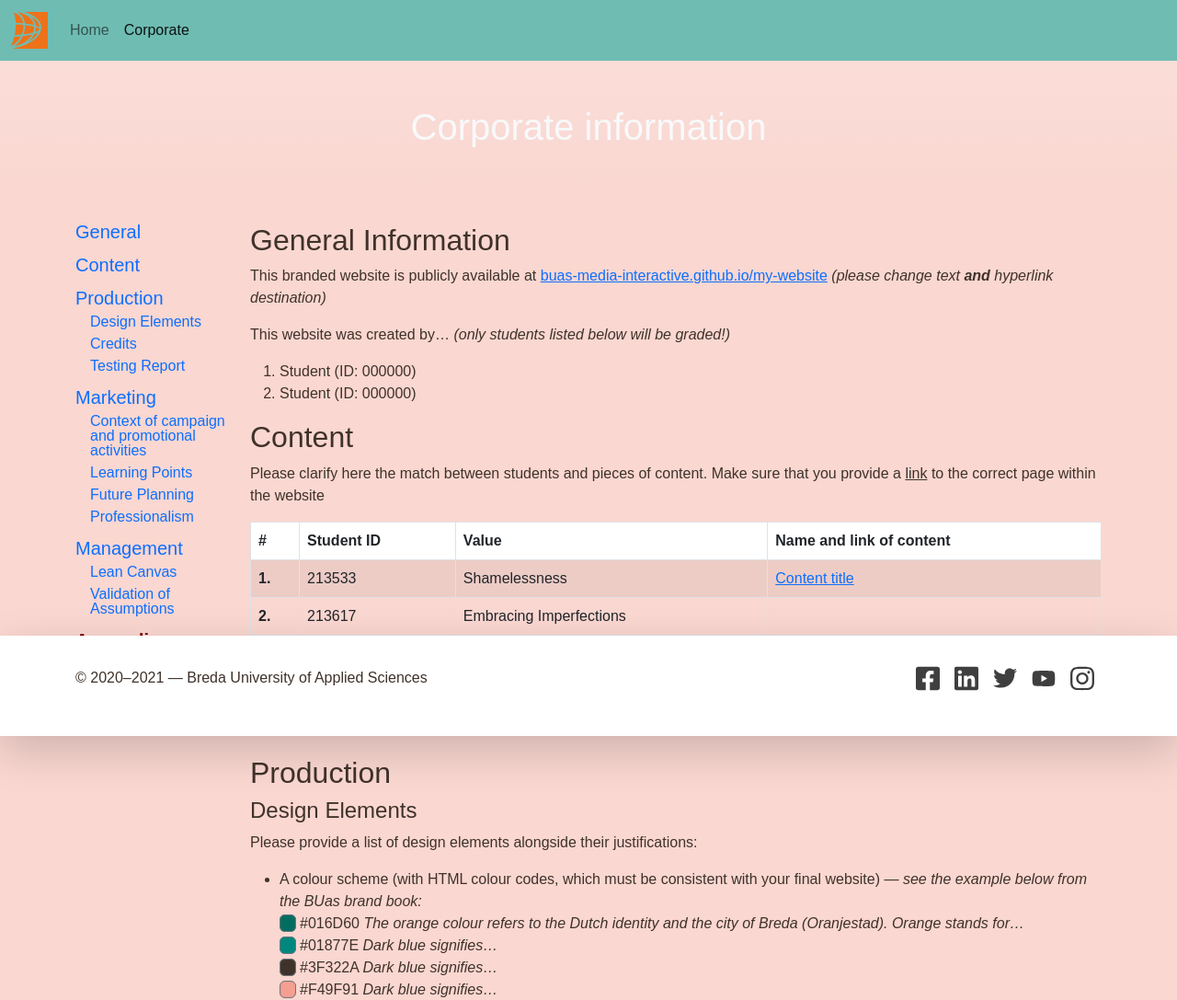
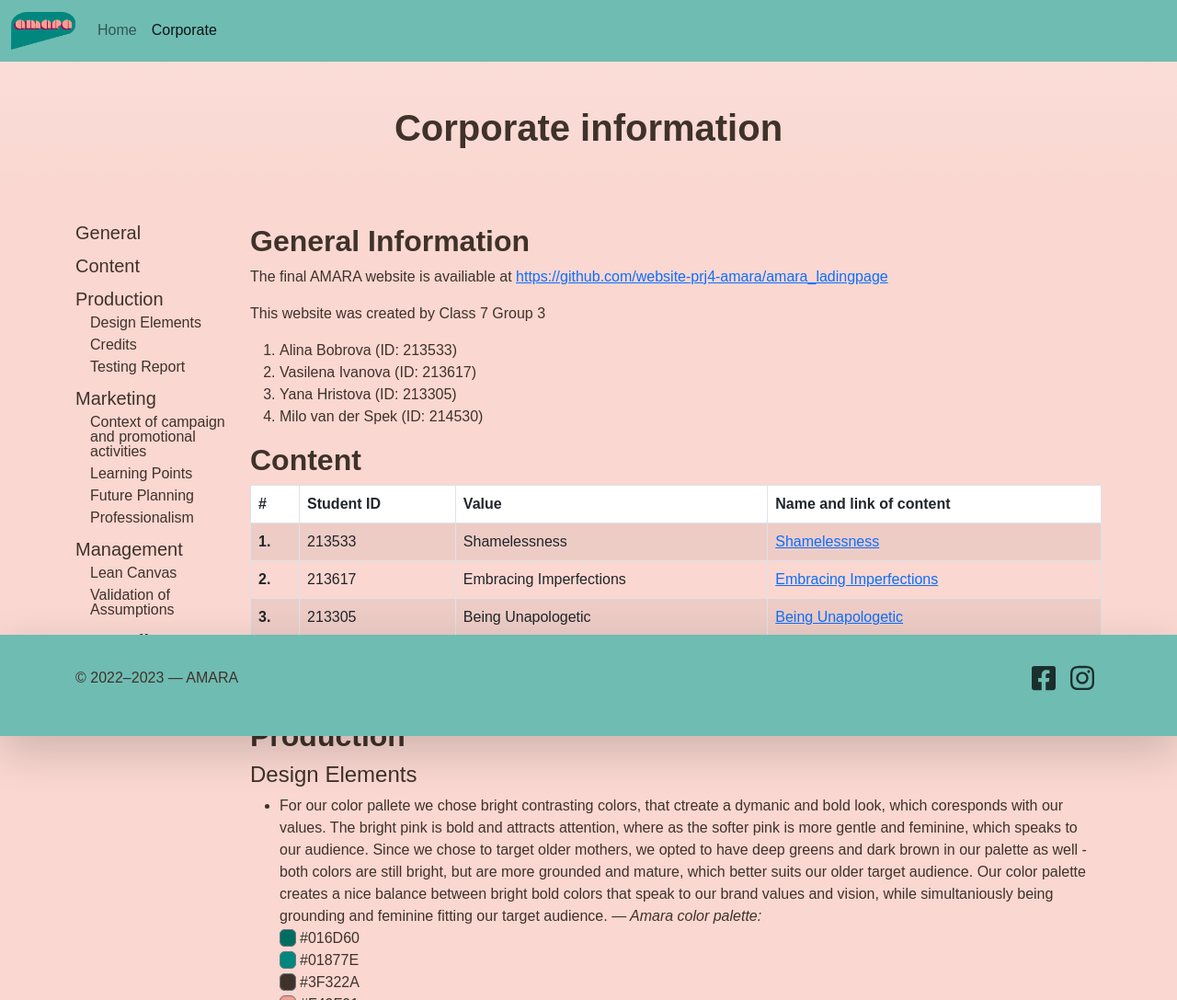
Before and after one commit to website-prj4-amara/amara_ladingpage, a plain HTML site: page corporate.html in a window 1280 px wide. Shown: the top 1087 px of the page at 92% size. Drawn offline with nearby package versions, Linux system fonts and the light colour scheme; a web font is replaced by a local one.

Commit message:
corporate
some aspects of the production aspect of the corporate page are filled. Added a footer to the pages with the links as well

```diff
--- a/corporate.html
+++ b/corporate.html
@@ -13,7 +13,8 @@
     <!-- Bootstrap Javascript -->
     <script src="https://cdn.jsdelivr.net/npm/bootstrap@5.2.3/dist/js/bootstrap.bundle.min.js" integrity="sha384-kenU1KFdBIe4zVF0s0G1M5b4hcpxyD9F7jL+jjXkk+Q2h455rYXK/7HAuoJl+0I4" crossorigin="anonymous"></script>
 
-    <title>PRJ4 Base Group Template &mdash; Corporate Information</title>
+    <title> Corporate Information</title>
+	  <link rel="stylesheet" href="https://use.typekit.net/igl2rtq.css">
 
     <!-- Google Analytics code goes just below here (check PRJ4 Guide for details) -->
 
@@ -26,7 +27,7 @@
     <nav class="navbar navbar-expand-lg navbar-light">
       <div class="container-fluid">
         <a class="navbar-brand" href="index.html">
-          <img src="images/buas-square.svg" width="40" alt="Breda University of Applied Sciences">
+          <img src="images/logo.png" width="70" alt="Breda University of Applied Sciences">
         </a>
         <button class="navbar-toggler" type="button" data-bs-toggle="collapse" data-bs-target="#navbarSupportedContent" aria-controls="navbarSupportedContent" aria-expanded="false" aria-label="Toggle navigation">
           <span class="navbar-toggler-icon"></span>
@@ -46,58 +47,59 @@
     <!-- End of navigation bar -->
 
     <header class="py-2 py-md-4 py-lg-5 text-center container-fluid bg-gradient text-light">
-      <h1 class="fw-light">Corporate information</h1>
+      <h1 class="logo-font">Corporate information</h1>
     </header>
 
     <main class="container-fluid container-xl">
       <div class="row">
         <div class="col-sm-4 col-md-3 col-lg-2 py-4">
-          <nav id="navbar-corporate" class="nav sticky-sm-top flex-row flex-sm-column lh-1 justify-content-sm-between">
-            <a class="nav-link p-0 mb-sm-3 fs-5 me-2 me-sm-0 text-decoration-none" href="#general">General</a>
-            <a class="nav-link p-0 mb-sm-3 fs-5 me-2 me-sm-0 text-decoration-none" href="#content">Content</a>
-            <a class="nav-link p-0 mb-sm-2 fs-5 me-2 me-sm-0 text-decoration-none" href="#production">Production</a>
+          <nav id="navbar-corporate" class="nav sticky-sm-top flex-row flex-sm-column lh-1 justify-content-sm-between text-color">
+            <a class="nav-link p-0 mb-sm-3 fs-5 me-2 me-sm-0 text-decoration-none text-color" href="#general">General</a>
+            <a class="nav-link p-0 mb-sm-3 fs-5 me-2 me-sm-0 text-decoration-none text-color" href="#content">Content</a>
+            <a class="nav-link p-0 mb-sm-2 fs-5 me-2 me-sm-0 text-decoration-none text-color" href="#production">Production</a>
             <nav class="nav d-none d-sm-flex flex-column mb-2">
-              <a class="nav-link ms-3 p-0 mb-2" href="#production-1">Design Elements</a>
-              <a class="nav-link ms-3 p-0 mb-2" href="#production-2">Credits</a>
-              <a class="nav-link ms-3 p-0 mb-2" href="#production-3">Testing Report</a>
+              <a class="nav-link ms-3 p-0 mb-2 text-color" href="#production-1">Design Elements</a>
+              <a class="nav-link ms-3 p-0 mb-2 text-color" href="#production-2">Credits</a>
+              <a class="nav-link ms-3 p-0 mb-2 text-color" href="#production-3">Testing Report</a>
             </nav>
-            <a class="nav-link p-0 mb-sm-2 fs-5 me-2 me-sm-0 text-decoration-none" href="#marketing">Marketing</a>
+            <a class="nav-link p-0 mb-sm-2 fs-5 me-2 me-sm-0 text-decoration-none text-color" href="#marketing">Marketing</a>
             <nav class="nav d-none d-sm-flex flex-column mb-2">
-              <a class="nav-link ms-3 p-0 mb-2" href="#marketing-1">Context of campaign and promotional activities</a>
-              <a class="nav-link ms-3 p-0 mb-2" href="#marketing-2">Learning Points</a>
-              <a class="nav-link ms-3 p-0 mb-2" href="#marketing-3">Future Planning</a>
-              <a class="nav-link ms-3 p-0 mb-2" href="#marketing-4">Professionalism</a>
+              <a class="nav-link ms-3 p-0 mb-2 text-color" href="#marketing-1">Context of campaign and promotional activities</a>
+              <a class="nav-link ms-3 p-0 mb-2 text-color" href="#marketing-2">Learning Points</a>
+              <a class="nav-link ms-3 p-0 mb-2 text-color" href="#marketing-3">Future Planning</a>
+              <a class="nav-link ms-3 p-0 mb-2 text-color" href="#marketing-4">Professionalism</a>
             </nav>
-            <a class="nav-link p-0 mb-sm-2 fs-5 me-2 me-sm-0 text-decoration-none" href="#management">Management</a>
+            <a class="nav-link p-0 mb-sm-2 fs-5 me-2 me-sm-0 text-decoration-none text-color" href="#management">Management</a>
             <nav class="nav d-none d-sm-flex flex-column mb-2">
-              <a class="nav-link ms-3 p-0 mb-2" href="#management-1">Lean Canvas</a>
-              <a class="nav-link ms-3 p-0 mb-2" href="#management-2">Validation of Assumptions</a>
+              <a class="nav-link ms-3 p-0 mb-2 text-color" href="#management-1">Lean Canvas</a>
+              <a class="nav-link ms-3 p-0 mb-2 text-color" href="#management-2">Validation of Assumptions</a>
             </nav>
-            <a class="nav-link p-0 mb-sm-2 fs-5 me-2 me-sm-0 text-decoration-none" href="#appendix">Appendix</a>
+            <a class="nav-link p-0 mb-sm-2 fs-5 me-2 me-sm-0 text-decoration-none text-color" href="#appendix">Appendix</a>
           </nav>
         </div>
         <div class="col-sm-8 col-md-9 col-lg-10 py-sm-4">
 
           <!-- Start General -->
-          <h2 id="general">General Information</h2>
+          <h2 id="general" class="logo-font">General Information</h2>
           <p>
-            This branded website is publicly available at
-            <a href="https://buas-media-interactive.github.io/">buas-media-interactive.github.io/my-website</a>
-            <em>(please change text <strong>and</strong> hyperlink destination)</em>
+            The final AMARA website is availiable at
+            <a href="https://github.com/website-prj4-amara/amara_ladingpage">https://github.com/website-prj4-amara/amara_ladingpage</a>
+
           </p>
           <p>
-            This website was created by&hellip; <em>(only students listed below will be graded!)</em>
+            This website was created by Class 7 Group 3
           </p>
           <ol>
-            <li>Student (ID: 000000)</li>
-            <li>Student (ID: 000000)</li>
+            <li>Alina Bobrova (ID: 213533)</li>
+            <li>Vasilena Ivanova (ID: 213617)</li>
+			<li>Yana Hristova (ID: 213305)</li>
+            <li>Milo van der Spek (ID: 214530)</li>
           </ol>
           <!-- End General -->
 
           <!-- Start Content -->
 
-          <h2 id="content">Content</h2>
-          <p>Please clarify here the match between students and pieces of content. Make sure that you provide a <u>link</u> to the correct page within the website</p>
+          <h2 id="content" class="logo-font">Content</h2>
           <table class="table table-bordered table-striped">
             <thead>
               <tr class="bg-white">
@@ -113,7 +115,7 @@
                 <td>213533</td>
                 <td>Shamelessness</td>
                 <td>
-                  <a href="index.html">Content title</a>
+                  <a href="page1.html">Shamelessness</a>
                 </td>
               </tr>
               <tr>
@@ -121,7 +123,7 @@
                 <td>213617</td>
                 <td>Embracing Imperfections</td>
                 <td>
-                  <a href="#"></a>
+                  <a href="page1.html">Embracing Imperfections</a>
                 </td>
               </tr>
               <tr>
@@ -129,7 +131,7 @@
                 <td>213305</td>
                 <td>Being Unapologetic</td>
                 <td>
-                  <a href="#"></a>
+                  <a href="page1.html">Being Unapologetic</a>
                 </td>
               </tr>
               <tr>
@@ -137,7 +139,7 @@
                 <td>214530</td>
                 <td>Authenticity</td>
                 <td>
-                  <a href="#"></a>
+                  <a href="page1.html">Authenticity</a>
                 </td>
               </tr>
             </tbody>
@@ -145,38 +147,32 @@
 
           <!-- End Content, start Production -->
 
-          <h2 id="production" class="mt-5">Production</h2>
+          <h2 id="production" class="mt-5 logo-font">Production</h2>
           <h4 id="production-1" class="mt-2">Design Elements</h4>
-          <p>Please provide a list of design elements alongside their justifications:</p>
           <ul>
             <li>
-              A colour scheme (with HTML colour codes, which must be consistent with your final website)
-              <em>&mdash; see the example below from the BUas brand book:</em>
+              For our color pallete we chose bright contrasting colors, that ctreate a dymanic and bold look, which coresponds with our values. The bright pink is bold and attracts attention, where as the softer pink is more gentle and feminine, which speaks to our audience. Since we chose to target older mothers, we opted to have deep greens and dark brown in our palette as well - both colors are still bright, but are more grounded and mature, which better suits our older target audience. Our color palette creates a nice balance between bright bold colors that speak to our brand values and vision, while simultaniously being grounding and feminine fitting our target audience.
+              <em>&mdash; Amara color palette:</em>
               <ul class="list-unstyled">
                 <li>
                   <span class="border border-secondary rounded px-2 me-1" style="background-color: #016D60;"></span>
                   #016D60
-                  <em>The orange colour refers to the Dutch identity and the city of Breda (Oranjestad). Orange stands for&hellip;</em>
                 </li>
                 <li>
                   <span class="border border-secondary rounded px-2 me-1" style="background-color: #01877E;"></span>
                   #01877E
-                  <em>Dark blue signifies&hellip;</em>
                 </li>
 				   <li>
                   <span class="border border-secondary rounded px-2 me-1" style="background-color: #3F322A;"></span>
                   #3F322A
-                  <em>Dark blue signifies&hellip;</em>
                 </li>
 				  <li>
                   <span class="border border-secondary rounded px-2 me-1" style="background-color: #F49F91;"></span>
                   #F49F91
-                  <em>Dark blue signifies&hellip;</em>
                 </li>
 				  <li>
                   <span class="border border-secondary rounded px-2 me-1" style="background-color: #A10054;"></span>
                   #A10054
-                  <em>Dark blue signifies&hellip;</em>
                 </li>
               </ul>
             </li>
@@ -205,9 +201,9 @@
             <li>Your testing <strong>goals</strong> &ndash; in other words, what you are trying to learn about your website?</li>
             <li>Your testing <strong>methods</strong>, which includes information about:
               <ul>
-                <li>The test&rsquo;s <strong>participants</strong> (number, match with target audience, etc.)
-                <li>The test&rsquo;s <strong>setting</strong> (which material is used, is it done remotely, on campus, at home, etc.)
-                <li>The test&rsquo;s <strong>protocol</strong> (what instructions are given, how it is recorded, etc.)
+                <li>The test&rsquo;s <strong>participants</strong> (number, match with target audience, etc.)</li>
+                <li>The test&rsquo;s <strong>setting</strong> (which material is used, is it done remotely, on campus, at home, etc.)</li>
+                <li>The test&rsquo;s <strong>protocol</strong> (what instructions are given, how it is recorded, etc.)</li>
               </ul>
             </li>
             <li>Your testing <strong>results</strong>, which includes information about:
@@ -220,12 +216,12 @@
 
           <!-- End Production, start Marketing -->
 
-          <h2 id="marketing" class="mt-5">Marketing</h2>
+          <h2 id="marketing" class="mt-5 logo-font">Marketing</h2>
           <h4 id="marketing-1" class="mt-2">Context of campaign and promotional activities</h4>
-          <p>Explain the context of the campaign is (What the campaign is about, what the message is, which promotional activities were executed). In addition, present the objectives as mentioned in the Communication & Media Plan.</p>
-          <p>Explain and justify the chosen channels/platforms used and show there is a solid connection to the objectives established in the Communication & Media Plan.</p>
+          <p>Explain the context of the campaign is (What the campaign is about, what the message is, which promotional activities were executed). In addition, present the objectives as mentioned in the Communication and Media Plan.</p>
+          <p>Explain and justify the chosen channels/platforms used and show there is a solid connection to the objectives established in the Communication and Media Plan.</p>
           <h4 id="marketing-2" class="mt-4">Learning Points</h4>
-          <p>Identify and justify your learning point (based on the Communication & Media Plan). What did you learn during the duration of the project concerning the campaign? What worked and what didn’t? What went as expected and what didn’t? What would you do differently? Reflect on the past work and describe what you learned.</p>
+          <p>Identify and justify your learning point (based on the Communication and Media Plan). What did you learn during the duration of the project concerning the campaign? What worked and what didn’t? What went as expected and what didn’t? What would you do differently? Reflect on the past work and describe what you learned.</p>
           <h4 id="marketing-3" class="mt-4">Future Planning</h4>
           <p>Reflection on what has been done and describe in detail what you would do if the project would continue.</p>
           <p>Describe in detail your future recommendations if the campaign would be continued.</p>
@@ -252,7 +248,7 @@
 
           <!-- End Marketing, start Management -->
 
-          <h2 id="management" class="mt-5">Management</h2>
+          <h2 id="management" class="mt-5 logo-font">Management</h2>
 
           <h4 id="management-1" class="mt-2">Lean Canvas</h4>
 
@@ -312,7 +308,7 @@
           <!-- End Management, start Appendix -->
 
 
-          <h2 id="appendix" class="mt-5">Appendix</h2>
+          <h2 id="appendix" class="mt-5 logo-font">Appendix</h2>
 
           <p>
             Please use the list below to provide links to evidence for all parts of your justication.
@@ -343,34 +339,21 @@
     </main>
 
     <!-- A footer with socials -->
-    <footer class="sticky-bottom shadow-lg mt-5 py-4 bg-body">
+
+	   <footer class="sticky-bottom shadow-lg mt-5 py-4 bg-body idk">
       <div class="container d-flex justify-content-between align-items-center">
         <p>
-          © 2020&ndash;2021 &mdash; Breda University of Applied Sciences
+          © 2022&ndash;2023 &mdash; AMARA
         </p>
         <ul class="list-unstyled d-flex align-items-center opacity-75">
           <li>
-            <a href="https://www.facebook.com/bredauniversityas" target="_blank">
+            <a href="https://www.facebook.com/profile.php?id=100090922129933" target="_blank">
               <img class="m-2" src="images/facebook.svg" alt="Follow us on" width="26">
             </a>
           </li>
+
           <li>
-            <a href="https://www.linkedin.com/school/bredauniversityas/" target="_blank">
-              <img class="m-2" src="images/linkedin.svg" alt="Follow us on LinkedIn" width="26">
-            </a>
-          </li>
-          <li>
-            <a href="https://twitter.com/bredauas" target="_blank">
-              <img class="m-2" src="images/twitter.svg" alt="Follow us on Twitter" width="26">
-            </a>
-          </li>
-          <li>
-            <a href="https://www.youtube.com/BredaUniversityofAppliedSciences" target="_blank">
-              <img class="m-2" src="images/youtube.svg" alt="Follow us on YouTube" width="26">
-            </a>
-          </li>
-          <li>
-            <a href="https://www.instagram.com/bredauniversityas/" target="_blank">
+            <a href="https://www.instagram.com/amara.corp/" target="_blank">
               <img class="m-2" src="images/instagram.svg" alt="Follow us on Instagram" width="26">
             </a>
           </li>
--- a/css/styles.css
+++ b/css/styles.css
@@ -43,7 +43,7 @@ font-style: normal;
 	color: #3F322A !important;
 }
 .carousel-text {
-	color: #FAD7D1 !important;
+	color: #016D60 !important;
 }
 .button-color{
 	color:#a10054 !important;
@@ -56,7 +56,7 @@ font-style: normal;
 	padding-bottom: 30px;
 }
 .idk {
-	background-color: #6FBCB3;
+	background-color: #6FBCB3 !important;
 }
 .btn{
 	background-color:#a10054;
--- a/css/styles2.css
+++ b/css/styles2.css
@@ -32,3 +32,6 @@ font-style: normal;
 .btn{
 	background-color:#a10054;
 }
+.idk{
+	background-color: #6FBCB3 !important;
+}
```
Also changed, not shown: index.html (+24 -7 lines), page1.html (+19 -0 lines), page2.html (+20 -0 lines).
